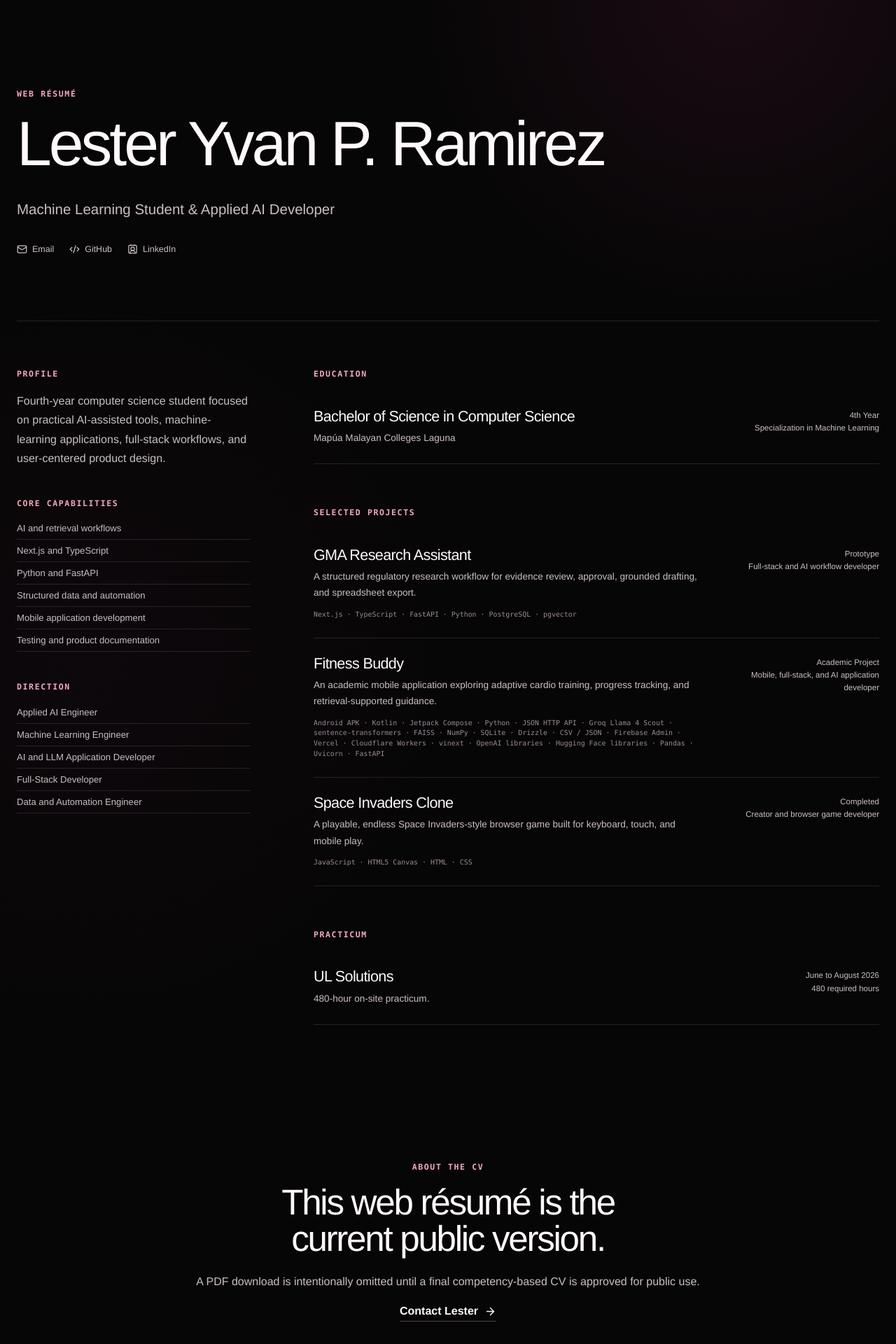
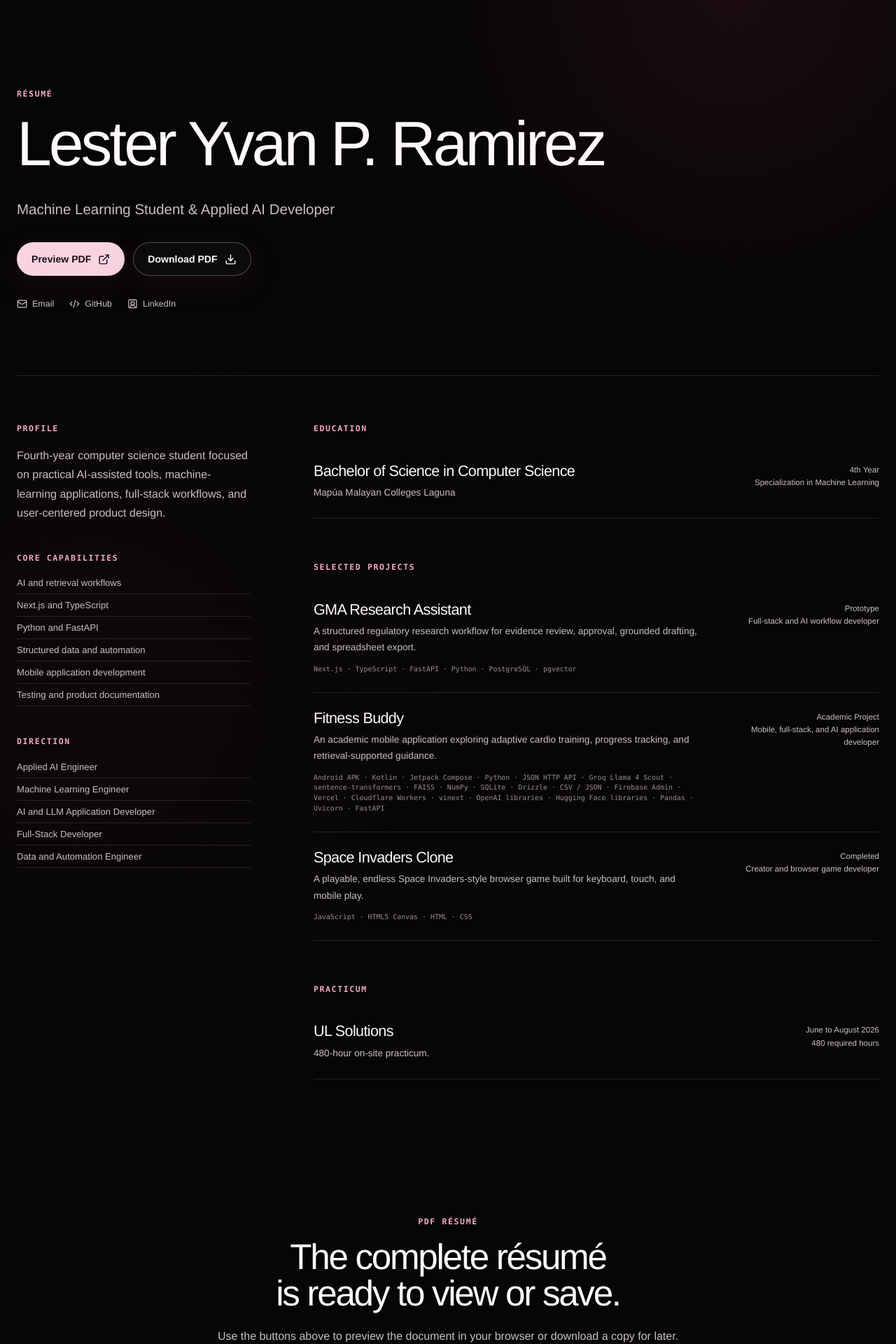
Before and after one commit to MrLister17/YvanPortfolio, a Next.js app: page /resume in a window 1280 px wide. Shown: the part 140-2060 px from the top of the page at 70% size. Built offline with nearby package versions, Linux system fonts and the light colour scheme; no server answers.

Commit message:
Publish resume PDF with download actions

```diff
--- a/src/app/resume/page.tsx
+++ b/src/app/resume/page.tsx
@@ -1,19 +1,157 @@
 import type { Metadata } from "next";
 import Link from "next/link";
-import { ArrowRight, Code2, ContactRound, Mail } from "lucide-react";
+import {
+  ArrowRight,
+  Code2,
+  ContactRound,
+  Download,
+  ExternalLink,
+  Mail,
+} from "lucide-react";
 import { portfolioConfig } from "@/config/portfolio";
 import { projects } from "@/content/projects";
+import styles from "./resume.module.css";
 
-export const metadata: Metadata = { title: "Résumé", description: "Web résumé for Lester Yvan P. Ramirez: education, skills, selected projects, practicum, and contact links.", alternates: { canonical: "/resume" } };
+export const metadata: Metadata = {
+  title: "Résumé",
+  description:
+    "Résumé for Lester Yvan P. Ramirez: education, skills, selected projects, practicum, and contact links.",
+  alternates: { canonical: "/resume" },
+};
 
 export default function ResumePage() {
   return (
-    <><section className="page-hero resume-hero section-shell"><span className="eyebrow">Web résumé</span><h1>{portfolioConfig.name}</h1><p>{portfolioConfig.headline}</p><div className="resume-links"><a href={`mailto:${portfolioConfig.email}`}><Mail /> Email</a><a href={portfolioConfig.githubUrl} target="_blank" rel="noreferrer"><Code2 /> GitHub</a><a href={portfolioConfig.linkedInUrl} target="_blank" rel="noreferrer"><ContactRound /> LinkedIn</a></div></section>
-    <div className="section-shell resume-layout"><aside><span className="eyebrow">Profile</span><p>Fourth-year computer science student focused on practical AI-assisted tools, machine-learning applications, full-stack workflows, and user-centered product design.</p><span className="eyebrow">Core capabilities</span><ul><li>AI and retrieval workflows</li><li>Next.js and TypeScript</li><li>Python and FastAPI</li><li>Structured data and automation</li><li>Mobile application development</li><li>Testing and product documentation</li></ul><span className="eyebrow">Direction</span><ul>{portfolioConfig.careerDirections.map((direction) => <li key={direction}>{direction}</li>)}</ul></aside>
-      <div className="resume-main"><section><span className="eyebrow">Education</span><div className="resume-entry"><div><h2>{portfolioConfig.program}</h2><p>{portfolioConfig.school}</p></div><span>{portfolioConfig.academicLevel}<br />Specialization in {portfolioConfig.specialization}</span></div></section>
-      <section><span className="eyebrow">Selected projects</span>{projects.map((project) => <div className="resume-entry" key={project.slug}><div><h2><Link href={`/projects/${project.slug}`}>{project.title}</Link></h2><p>{project.shortDescription}</p>{project.technologies.length > 0 && <small>{project.technologies.join(" · ")}</small>}</div><span>{project.status}{project.role && <><br />{project.role}</>}</span></div>)}</section>
-      <section><span className="eyebrow">Practicum</span><div className="resume-entry"><div><h2>UL Solutions</h2><p>480-hour on-site practicum.</p></div><span>June to August 2026<br />480 required hours</span></div></section></div>
-    </div>
-    <section className="section-shell section-block resume-note"><span className="eyebrow">About the CV</span><h2>This web résumé is the current public version.</h2><p>A PDF download is intentionally omitted until a final competency-based CV is approved for public use.</p><Link className="text-link" href="/contact">Contact Lester <ArrowRight /></Link></section></>
+    <>
+      <section className="page-hero resume-hero section-shell">
+        <span className="eyebrow">Résumé</span>
+        <h1>{portfolioConfig.name}</h1>
+        <p>{portfolioConfig.headline}</p>
+        <div className={styles.actions}>
+          <a
+            className="button"
+            href={portfolioConfig.resumeUrl}
+            target="_blank"
+            rel="noreferrer"
+          >
+            Preview PDF <ExternalLink />
+          </a>
+          <a
+            className="button button-secondary"
+            href={portfolioConfig.resumeUrl}
+            download="Lester-Yvan-Ramirez-Resume.pdf"
+          >
+            Download PDF <Download />
+          </a>
+        </div>
+        <div className="resume-links">
+          <a href={`mailto:${portfolioConfig.email}`}>
+            <Mail /> Email
+          </a>
+          <a href={portfolioConfig.githubUrl} target="_blank" rel="noreferrer">
+            <Code2 /> GitHub
+          </a>
+          <a
+            href={portfolioConfig.linkedInUrl}
+            target="_blank"
+            rel="noreferrer"
+          >
+            <ContactRound /> LinkedIn
+          </a>
+        </div>
+      </section>
+      <div className="section-shell resume-layout">
+        <aside>
+          <span className="eyebrow">Profile</span>
+          <p>
+            Fourth-year computer science student focused on practical
+            AI-assisted tools, machine-learning applications, full-stack
+            workflows, and user-centered product design.
+          </p>
+          <span className="eyebrow">Core capabilities</span>
+          <ul>
+            <li>AI and retrieval workflows</li>
+            <li>Next.js and TypeScript</li>
+            <li>Python and FastAPI</li>
+            <li>Structured data and automation</li>
+            <li>Mobile application development</li>
+            <li>Testing and product documentation</li>
+          </ul>
+          <span className="eyebrow">Direction</span>
+          <ul>
+            {portfolioConfig.careerDirections.map((direction) => (
+              <li key={direction}>{direction}</li>
+            ))}
+          </ul>
+        </aside>
+        <div className="resume-main">
+          <section>
+            <span className="eyebrow">Education</span>
+            <div className="resume-entry">
+              <div>
+                <h2>{portfolioConfig.program}</h2>
+                <p>{portfolioConfig.school}</p>
+              </div>
+              <span>
+                {portfolioConfig.academicLevel}
+                <br />
+                Specialization in {portfolioConfig.specialization}
+              </span>
+            </div>
+          </section>
+          <section>
+            <span className="eyebrow">Selected projects</span>
+            {projects.map((project) => (
+              <div className="resume-entry" key={project.slug}>
+                <div>
+                  <h2>
+                    <Link href={`/projects/${project.slug}`}>
+                      {project.title}
+                    </Link>
+                  </h2>
+                  <p>{project.shortDescription}</p>
+                  {project.technologies.length > 0 && (
+                    <small>{project.technologies.join(" · ")}</small>
+                  )}
+                </div>
+                <span>
+                  {project.status}
+                  {project.role && (
+                    <>
+                      <br />
+                      {project.role}
+                    </>
+                  )}
+                </span>
+              </div>
+            ))}
+          </section>
+          <section>
+            <span className="eyebrow">Practicum</span>
+            <div className="resume-entry">
+              <div>
+                <h2>UL Solutions</h2>
+                <p>480-hour on-site practicum.</p>
+              </div>
+              <span>
+                June to August 2026
+                <br />
+                480 required hours
+              </span>
+            </div>
+          </section>
+        </div>
+      </div>
+      <section className="section-shell section-block resume-note">
+        <span className="eyebrow">PDF résumé</span>
+        <h2>The complete résumé is ready to view or save.</h2>
+        <p>
+          Use the buttons above to preview the document in your browser or
+          download a copy for later.
+        </p>
+        <Link className="text-link" href="/contact">
+          Contact Lester <ArrowRight />
+        </Link>
+      </section>
+    </>
   );
 }
--- /dev/null
+++ b/src/app/resume/resume.module.css
@@ -0,0 +1,12 @@
+.actions {
+  display: flex;
+  flex-wrap: wrap;
+  gap: 12px;
+  margin-top: 30px;
+}
+
+@media (max-width: 560px) {
+  .actions :global(.button) {
+    width: 100%;
+  }
+}
--- a/src/config/portfolio.ts
+++ b/src/config/portfolio.ts
@@ -12,6 +12,7 @@ export const portfolioConfig = {
   email: "yvanmain28@gmail.com",
   githubUrl: "https://github.com/MrLister17",
   linkedInUrl: "https://www.linkedin.com/in/lester-yvan-ramirez-353b44293/",
+  resumeUrl: "/documents/resume/Ramirez-Resume.pdf",
   practicum: {
     company: "UL Solutions",
     startDate: "June 8, 2026",
```
Also changed, not shown: 1 other file (tests, documents, lock files or other folders).
